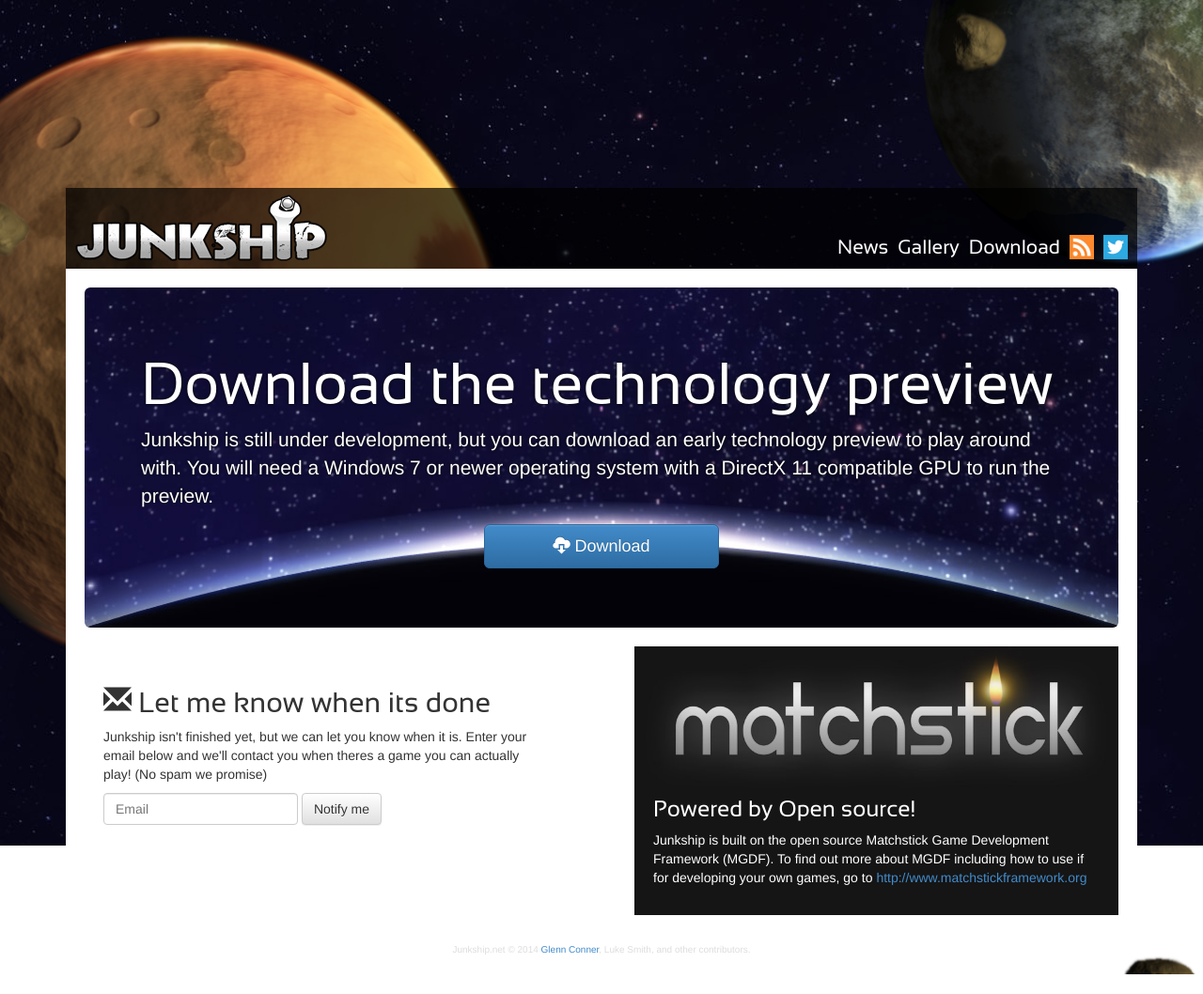
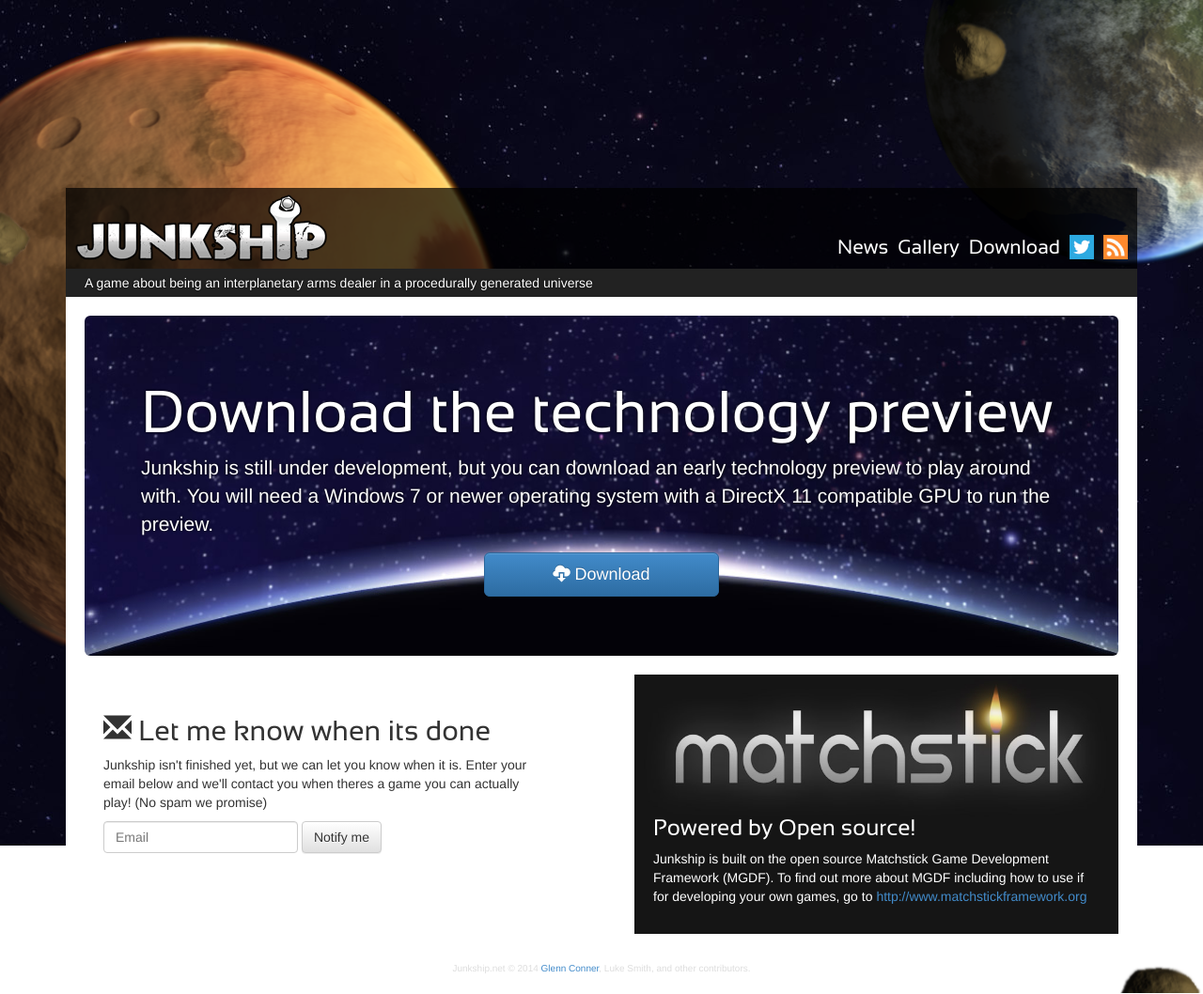
Before and after one commit to mrsharpoblunto/junkship.net, a Jekyll site: the page built from download.html, in a window 1280 px wide. Shown: the whole page at 94% size. Built offline with Jekyll 4.4.1, drawn with Linux system fonts in a browser that asks for light colours.

Commit message:
Layout tweaks

```diff
--- a/_includes/head.html
+++ b/_includes/head.html
@@ -5,7 +5,6 @@
     <link rel="alternate" type="application/rss+xml" title="Rss" href="/feed.xml" />
     <link rel="apple-touch-icon" href="/assets/images/favicon-iphone.png"  />
     <link rel="shortcut icon" href="/favicon.ico" />
-    <link type="text/css" rel="stylesheet" href="http://fonts.googleapis.com/css?family=Open+Sans:300,600|Lato:100" />
     <link type="text/css" rel="stylesheet" href="/assets/css/bootstrap.min.css" />
     <link type="text/css" rel="stylesheet" href="/assets/css/bootstrap-theme.min.css" />
     <link type="text/css" rel="stylesheet" href="/assets/css/highlight.css" />
--- a/_includes/header.html
+++ b/_includes/header.html
@@ -17,9 +17,10 @@
                 <li><a href="/">News</a></li>
                 <li><a href="/gallery">Gallery</a></li>
                 <li><a href="/download">Download</a></li>
+                <li class="nav-extra"><a id="nav-twitter" href="https://twitter.com/intent/user?screen_name=mr_sharpoblunto">Follow on twitter</a></li>
                 <li class="nav-extra"><a id="nav-rss" href="/feed.xml">RSS</a></li>
-                <li class="nav-extra"><a id="nav-twitter" href="https://twitter.com/intent/user?screen_name=mr_sharpoblunto">Follow on twitter</a></li>
             </ul>
         </div>
     </nav>
+    <div class="byline">A game about being an interplanetary arms dealer in a procedurally generated universe</div>
     <section>
--- a/assets/css/site.css
+++ b/assets/css/site.css
@@ -26,6 +26,14 @@ section
 .content
 {
     padding: 20px;
+}
+
+.byline
+{
+    background: #222;
+    color: #fff;
+    text-shadow: 0px 0px 2px #000;
+    padding: 5px 0px 5px 20px;
 }
 
 #stars
@@ -295,7 +303,7 @@ a.toggle {
 .download #mgdf .content
 {
     padding: 20px;
-    margin-top: -50px;
+    margin-top: -60px;
 }
 
 .download #notify
--- a/download.html
+++ b/download.html
@@ -10,7 +10,7 @@ redirect_from: /Contact/index.html
         <div class="jumbotron">
             <h1>Download the technology preview</h1>
             <p>Junkship is still under development, but you can download an early technology preview to play around with. You will need a Windows 7 or newer operating system with a DirectX 11 compatible GPU to run the preview.</p>
-            <p class="text-center"><a class="btn btn-primary btn-lg" role="button" href="https://s3.amazonaws.com/junkship.net/JunkshipSetup.exe"><span class="glyphicon glyphicon-cloud-download"></span> Download</a></p>
+            <p class="text-center"><a class="btn btn-primary btn-lg" role="button" onclick="var that=this;_gaq.push(['_trackEvent','Download','Tech preview',this.href]);setTimeout(function(){location.href=that.href;},200);return false;" href="https://s3.amazonaws.com/junkship.net/JunkshipSetup.exe"><span class="glyphicon glyphicon-cloud-download"></span> Download</a></p>
         </div>
         </div>
 
--- a/index.html
+++ b/index.html
@@ -1,6 +1,7 @@
 ---
 layout: default
 redirect_from: /News/index.html
+title: Junkship
 ---
 
 <div class="row">
```
Also changed, not shown: other parts of download.html (+4 -0 lines).
